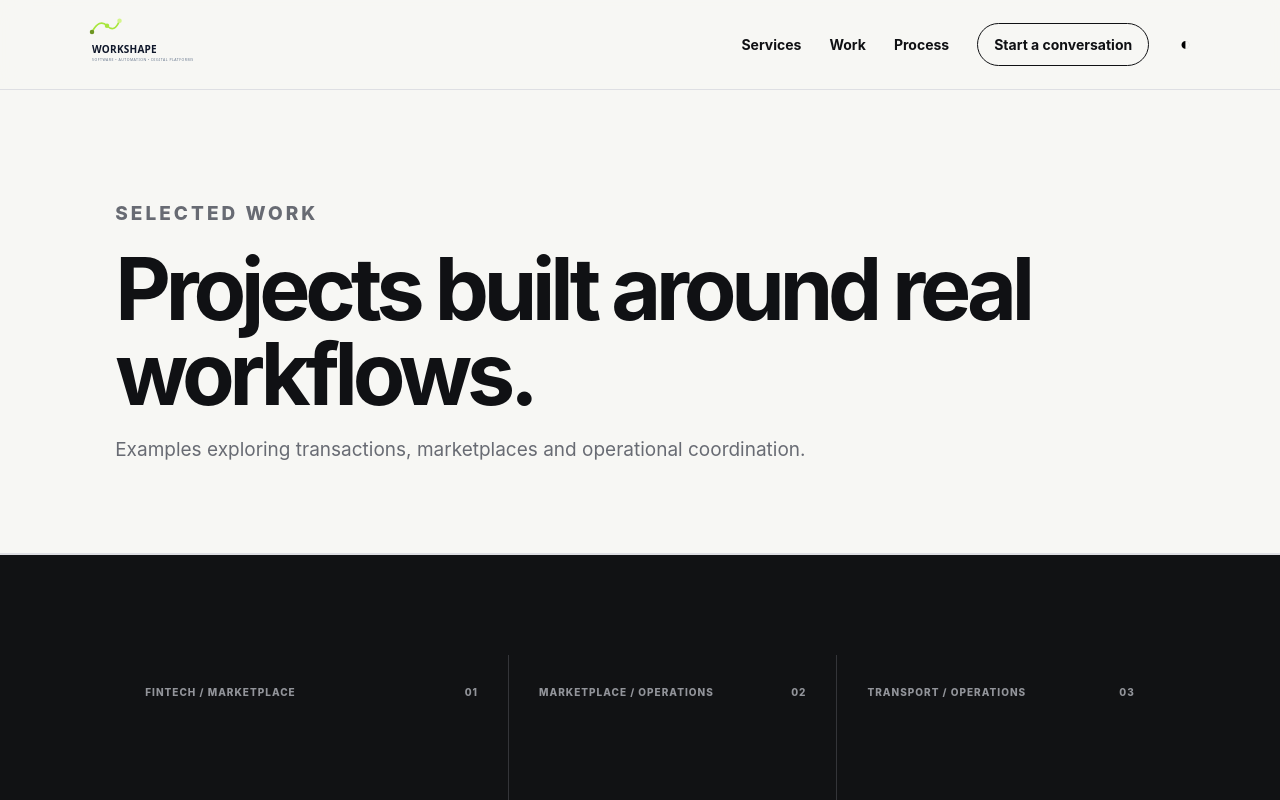
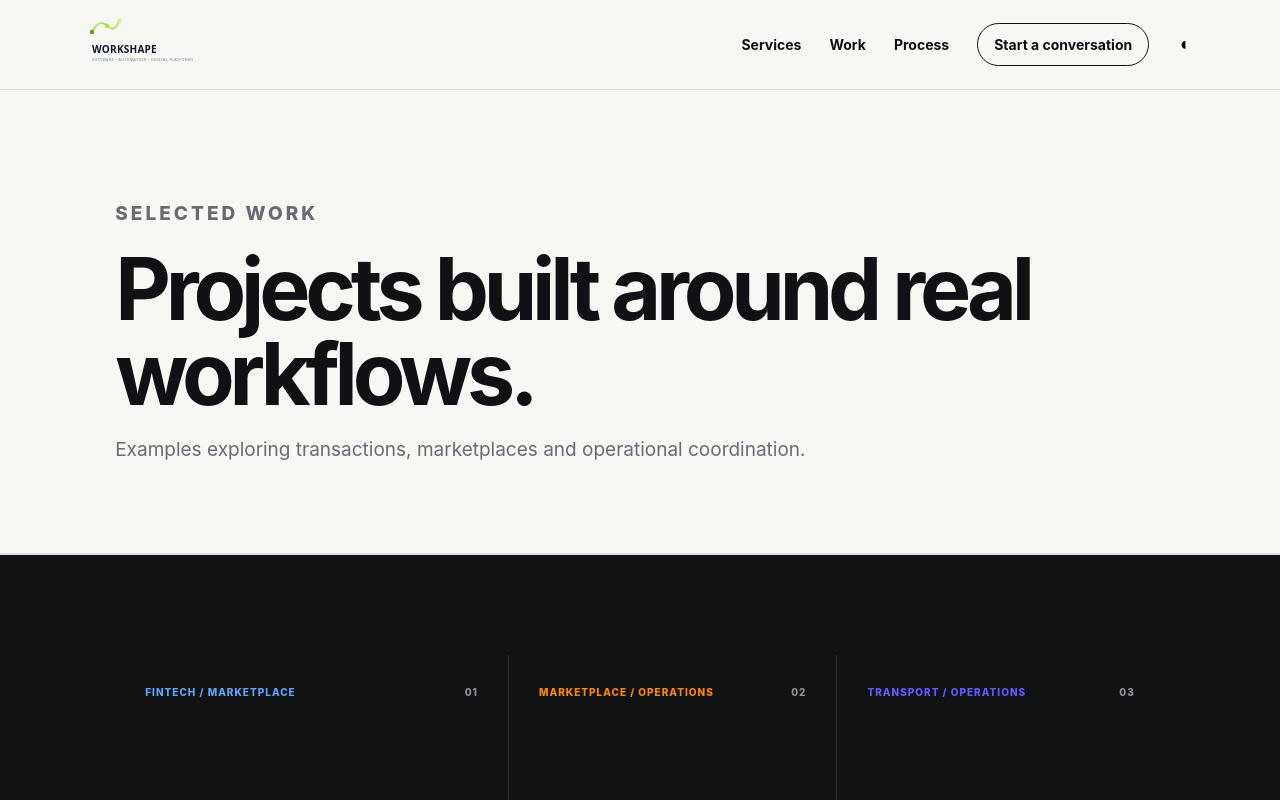
Before and after one commit to Christopher-Mokolare/business-software, an Angular app: page /work in a window 1280 px wide. Shown: the top 800 px of the page. Built offline with nearby package versions, Linux system fonts and the light colour scheme.

Commit message:
Apply system brand colors to project text

```diff
--- a/src/styles.css
+++ b/src/styles.css
@@ -41,3 +41,8 @@ html[data-theme="dark"] footer{border-color:#303844;color:#8f9aa7}
 .solution-card{display:block;background:var(--paper);padding:35px;min-height:250px;transition:transform .2s ease,background .2s ease}.solution-card:hover{transform:translateY(-3px);background:#fff}.solution-card strong{display:block;margin-top:28px;font-size:12px}.solution-grid{display:grid;grid-template-columns:.8fr 1.2fr;gap:8vw}.solution-list{list-style:none;margin:0;padding:0;border-top:1px solid var(--line)}.solution-list li{padding:18px 0;border-bottom:1px solid var(--line);font-weight:650}.solution-example{background:var(--dark);color:white}.solution-example .section-kicker{color:#c9ff3d}.solution-example h2{max-width:1050px;margin-bottom:0}.solution-hero{padding-bottom:85px}.solution-hero h1{max-width:1100px}.solution-section h2{font-size:clamp(30px,3.5vw,50px);margin-top:12px}
 html[data-theme="dark"] .solution-card{background:#111820}html[data-theme="dark"] .solution-card:hover{background:#17202a}
 @media(max-width:800px){.solution-grid{grid-template-columns:1fr;gap:35px}.solution-card{min-height:0}.solution-hero{padding-bottom:55px}}
+
+/* Project identity colors — typography/layout unchanged. */
+.project-securex h3{color:#22c55e}.project-securex .project-top span:first-child{color:#60a5fa}.project-securex p{color:#bbf7d0}.project-securex .tags b{color:#86efac;border-color:rgba(34,197,94,.35)}
+.project-dfy h3{color:#ffab40}.project-dfy .project-top span:first-child{color:#ff8a00}.project-dfy p{color:#ffd7a3}.project-dfy .tags b{color:#ffab40;border-color:rgba(255,138,0,.4)}
+.project-taxiconnect h3{color:#818cf8}.project-taxiconnect .project-top span:first-child{color:#635bff}.project-taxiconnect p{color:#c4b5fd}.project-taxiconnect .tags b{color:#a78bfa;border-color:rgba(99,91,255,.42)}
```
